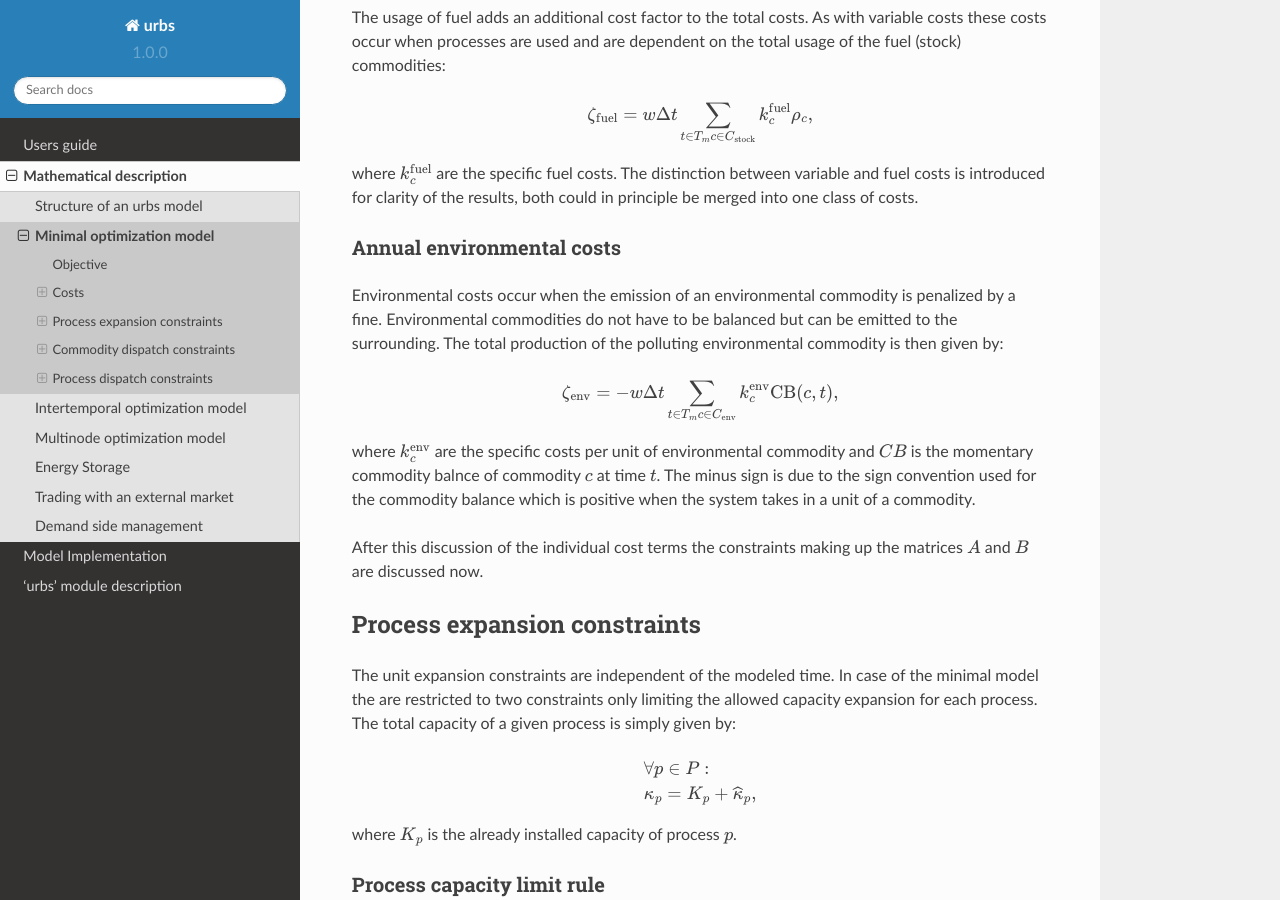
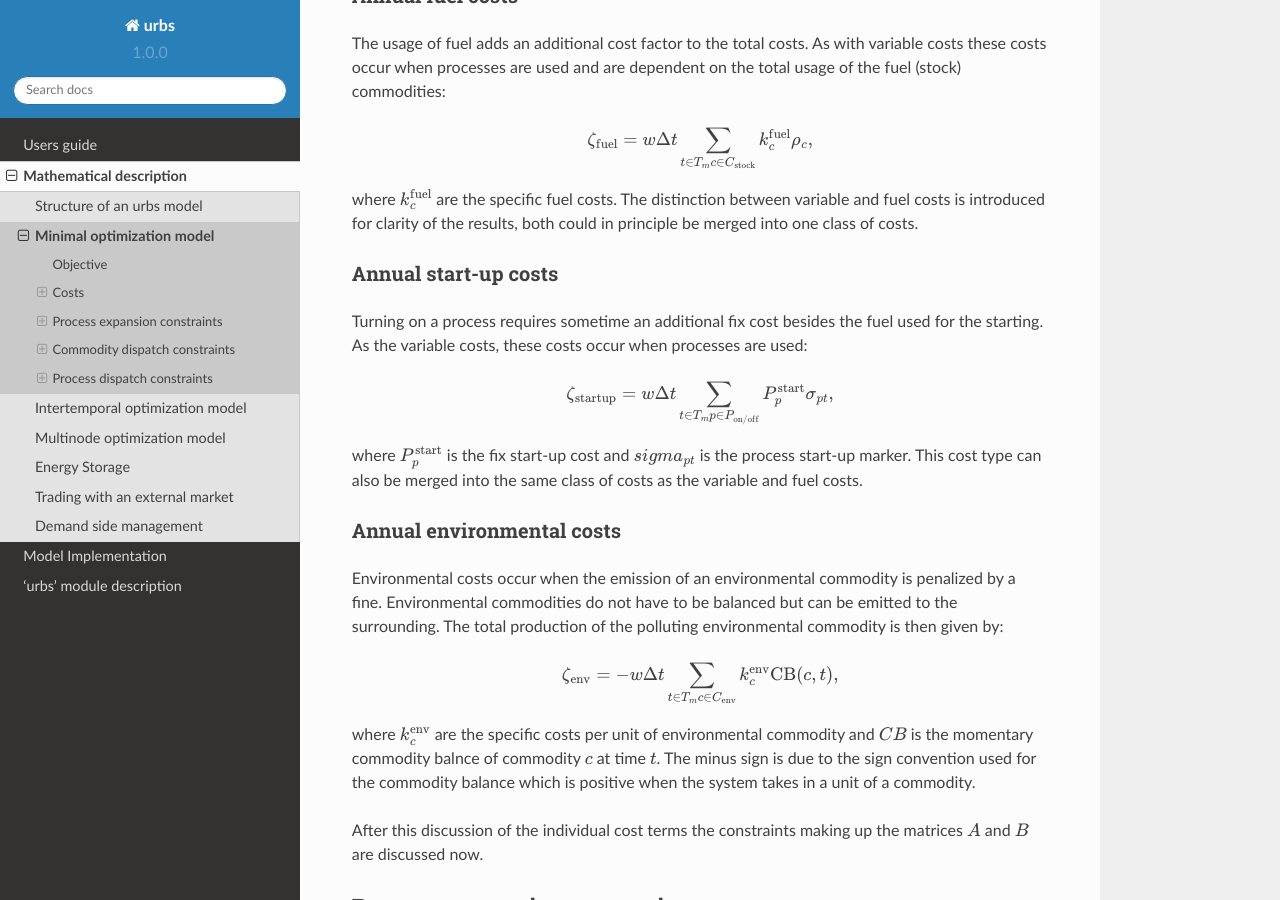
Before and after one commit to tum-ens/urbs, a Sphinx documentation site: the page built from doc/theorydoc/min_prob.rst, in a window 1280 px wide and 900 px high, scrolled down 2265 px. Built offline with Sphinx 7.4.7 and the Read the Docs theme 2.0.0, drawn with Linux system fonts in a browser that asks for light colours; pages that are not in the unit, such as notebooks, are missing from menus; some of the changed text lies outside the part shown.

Commit message:
Update min_prob.rst
Added start-up costs (should move to AP ?)

```diff
--- a/doc/theorydoc/min_prob.rst
+++ b/doc/theorydoc/min_prob.rst
@@ -46,12 +46,13 @@ sum:
 .. math::
 
    \zeta = \zeta_{\text{inv}} + \zeta_{\text{fix}} + \zeta_{\text{var}} +
-   \zeta_{\text{fuel}} + \zeta_{\text{env}},
+   \zeta_{\text{fuel}} + \zeta_{\text{startup}} + \zeta_{\text{env}},
 
 where :math:`\zeta_{\text{inv}}` are the annualized invest costs,
 :math:`\zeta_{\text{fix}}` the annual fixed costs, :math:`\zeta_{\text{var}}`
 the total variable costs accumulating over one year,
-:math:`\zeta_{\text{fuel}}` the accumulated fuel costs over one year and
+:math:`\zeta_{\text{fuel}}` the accumulated fuel costs over one year,
+:math:`\zeta_{\text{startup}}` the accumulated start-up costs over one year and
 :math:`\zeta_{\text{env}}` the annual penalties for environmental pollution.
 These costs are then calculated in the following way:
 
@@ -140,6 +141,20 @@ the total usage of the fuel (stock) commodities:
 where :math:`k^{\text{fuel}}_{c}` are the specific fuel costs. The distinction
 between variable and fuel costs is introduced for clarity of the results, both
 could in principle be merged into one class of costs.
+
+Annual start-up costs
+~~~~~~~~~~~~~~~~~~~~~
+Turning on a process requires sometime an additional fix cost besides the fuel
+used for the starting. As the variable costs, these costs occur when processes
+are used:
+
+.. math::
+   \zeta_{\text{startup}}=w \Delta t \sum_{t \in T_m\\ p \in P_{\text{on/off}}}
+   {P}_p^\text{start}\sigma_{pt},
+
+where :math:`{P}_p^\text{start}` is the fix start-up cost and :math:`sigma_{pt}`
+is the process start-up marker. This cost type can also be merged into the same
+class of costs as the variable and fuel costs.
 
 Annual environmental costs
 ~~~~~~~~~~~~~~~~~~~~~~~~~~
```
